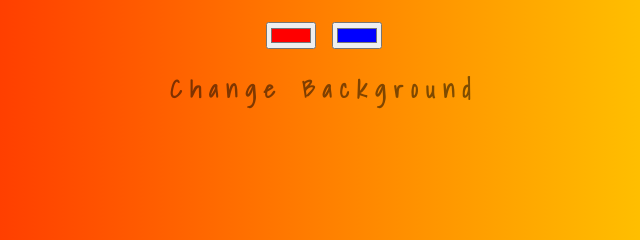
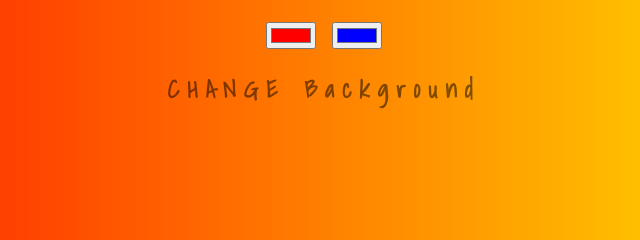
Before and after one commit to JAYKALIA007/background-color-generator, a plain HTML site: page index.html in a window 1280 px wide. Shown: the part 143-383 px from the top of the page, 316-956 px from the left. Drawn offline with Linux system fonts and the light colour scheme.

Commit message:
changes being committed

```diff
--- a/index.html
+++ b/index.html
@@ -11,7 +11,7 @@
 	value="#ff0000">
 	<input class= "color2" type="color" name="color2"
 	value="#0000ff">
-	<h2>Change Background</h2>
+	<h2>CHANGE Background</h2>
 	<h3></h3>
 	<script type="text/javascript" src="script.js"></script>
 
```
